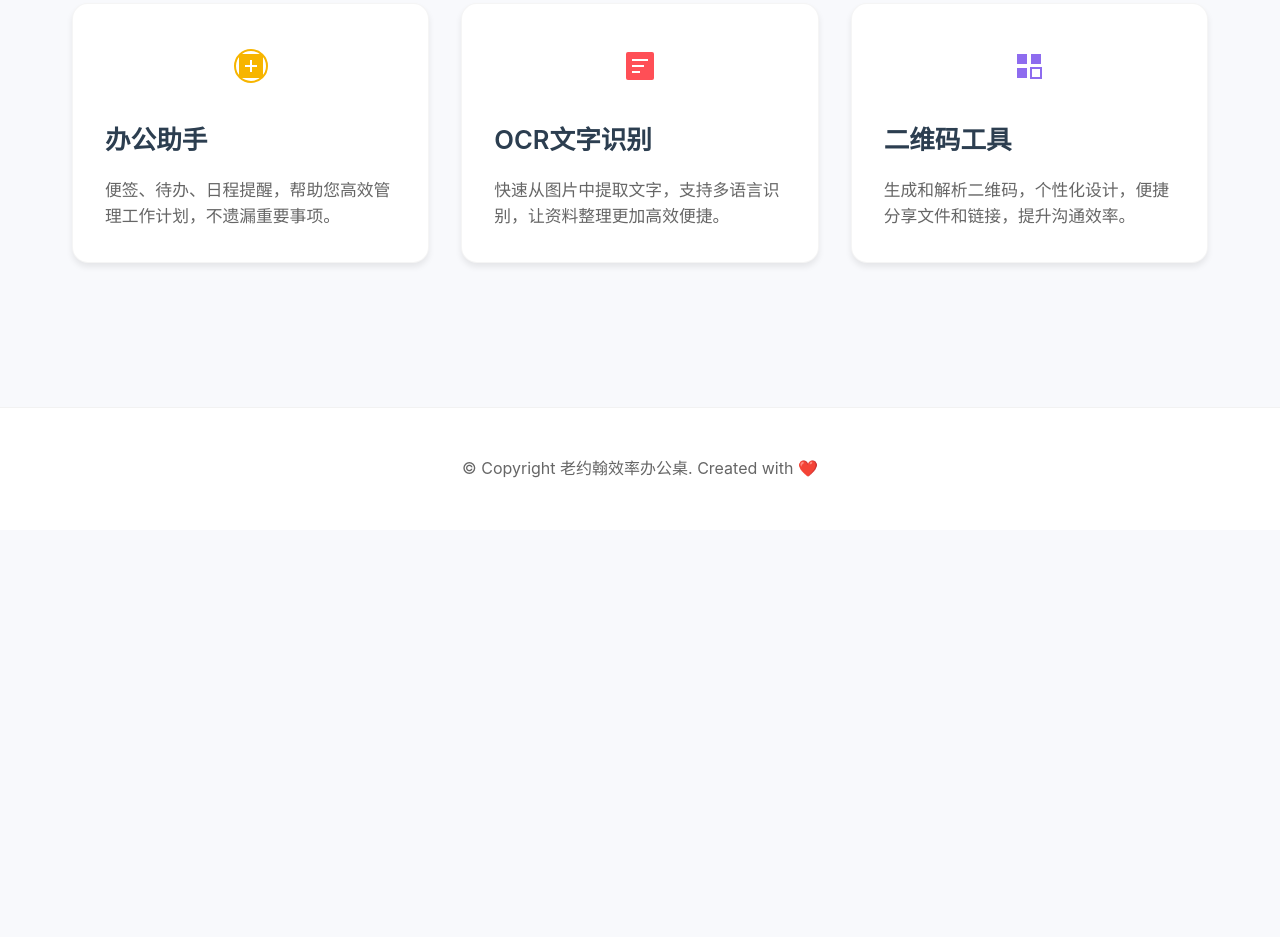
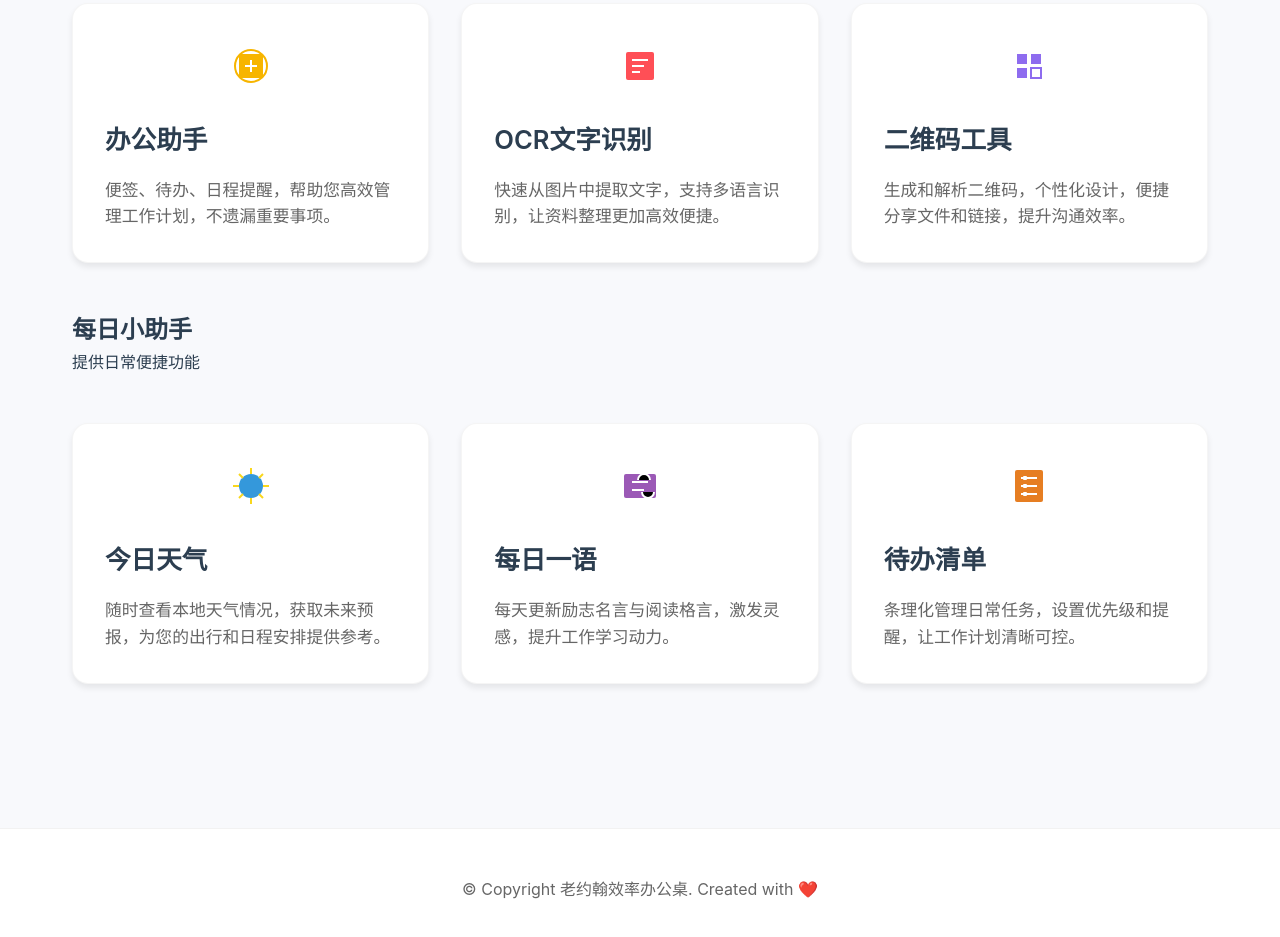
Before and after one commit to wuwenjia6498/cot, a plain HTML site: page index.html in a window 1280 px wide. Shown: the part 619-1556 px from the top of the page. Before the commit the page ends 1149 px from the top, so only its background shows below. Drawn offline with Linux system fonts and the light colour scheme.

Commit message:
V1.2网站页面基本确定（增加了其他功能）

```diff
--- a/index.html
+++ b/index.html
@@ -90,6 +90,53 @@
                 <p>生成和解析二维码，个性化设计，便捷分享文件和链接，提升沟通效率。</p>
             </div>
         </div>
+
+        <div class="section-divider">
+            <h2>每日小助手</h2>
+            <p>提供日常便捷功能</p>
+        </div>
+
+        <div class="features-grid secondary-features">
+            <!-- 天气预报 -->
+            <div class="feature-card">
+                <div class="icon">
+                    <svg width="48" height="48" viewBox="0 0 48 48">
+                        <circle cx="24" cy="24" r="12" fill="#3498DB"/>
+                        <path d="M24 6v6M24 36v6M6 24h6M36 24h6M12 12l4 4M32 32l4 4M12 36l4-4M32 16l4-4" stroke="#F9D71C" stroke-width="2"/>
+                    </svg>
+                </div>
+                <h2>今日天气</h2>
+                <p>随时查看本地天气情况，获取未来预报，为您的出行和日程安排提供参考。</p>
+            </div>
+
+            <!-- 每日阅读名言 -->
+            <div class="feature-card">
+                <div class="icon">
+                    <svg width="48" height="48" viewBox="0 0 48 48">
+                        <rect x="8" y="12" width="32" height="24" rx="2" fill="#9B59B6"/>
+                        <path d="M16 20h16M16 28h12" stroke="white" stroke-width="2"/>
+                        <path d="M34 18c0-3.3-2.7-6-6-6s-6 2.7-6 6M26 30c0 3.3 2.7 6 6 6s6-2.7 6-6" stroke="white" stroke-width="2"/>
+                    </svg>
+                </div>
+                <h2>每日一语</h2>
+                <p>每天更新励志名言与阅读格言，激发灵感，提升工作学习动力。</p>
+            </div>
+
+            <!-- 待办事项 -->
+            <div class="feature-card">
+                <div class="icon">
+                    <svg width="48" height="48" viewBox="0 0 48 48">
+                        <rect x="10" y="8" width="28" height="32" rx="2" fill="#E67E22"/>
+                        <path d="M16 16h16M16 24h16M16 32h16" stroke="white" stroke-width="2"/>
+                        <rect x="18" y="14" width="4" height="4" rx="1" fill="white"/>
+                        <rect x="18" y="22" width="4" height="4" rx="1" fill="white"/>
+                        <rect x="18" y="30" width="4" height="4" rx="1" fill="white"/>
+                    </svg>
+                </div>
+                <h2>待办清单</h2>
+                <p>条理化管理日常任务，设置优先级和提醒，让工作计划清晰可控。</p>
+            </div>
+        </div>
     </main>
 
     <footer>
```
Also changed, not shown: 1 other file.
